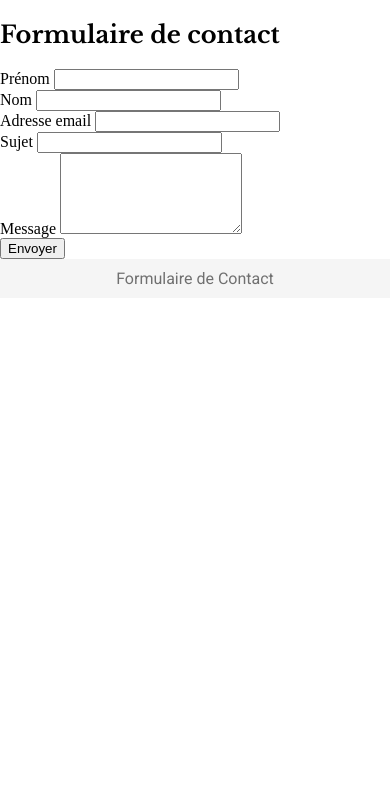
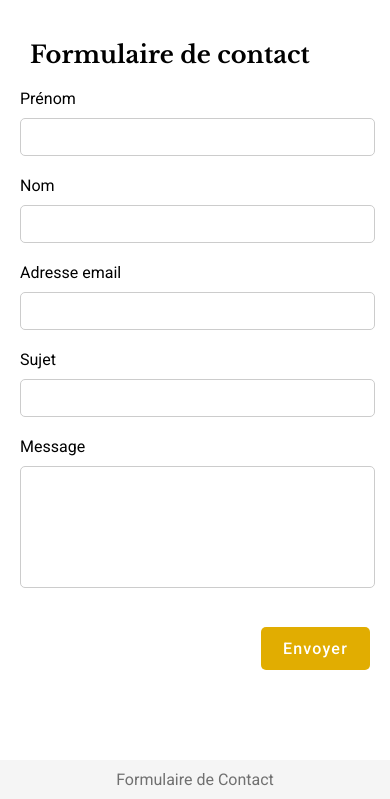
Before and after one commit to nicolascastagna/Blog_PHP, a PHP site: template templates/contact.twig in a window 390 px wide. Shown: the part 76-875 px from the top of the page. Before the commit the page ends 361 px from the top, so only its background shows below. Run offline with PHP 8.4, Linux system fonts and the light colour scheme; the template is opened without the code that fills it, so the values that code supplies are empty; some libraries are stand-ins or nearby versions.

Commit message:
add some style css for responsive

```diff
--- a/public/css/style.css
+++ b/public/css/style.css
@@ -18,12 +18,17 @@ h3 {
 
 p,
 a,
-li {
+li,
+.form-label {
     font-family: var(--font-content);
 }
 
 body {
     margin: auto;
+}
+
+section {
+    min-height: 90vh;
 }
 
 .grid-container {
@@ -34,6 +39,10 @@ body {
 img {
     max-width: 100%;
     height: auto;
+}
+
+.title {
+    padding-left: 10px;
 }
 
 /* Header */
@@ -264,6 +298,85 @@ footer {
     padding: 10px;
 }
 
+/* Contact */
+.container-contact {
+    max-width: 100%;
+    padding: 20px;
+}
+
+.container-contact button {
+    float: right;
+}
+
+.input-container {
+    margin-bottom: 20px;
+}
+
+.input-container input,
+.input-container textarea {
+    margin-top: 10px;
+}
+
+.input-container textarea {
+    height: 100px;
+    margin-bottom: 15px;
+    resize: none;
+}
+
+.form-control {
+    width: 95%;
+    padding: 10px;
+    border: 1px solid #ccc;
+    border-radius: 5px;
+    outline: none;
+    font-size: 14px;
+}
+
+.btn {
+    padding: 12px 22px;
+    background-color: var(--primary);
+    color: #fff;
+    border: none;
+    border-radius: 5px;
+    cursor: pointer;
+    transition: background-color 0.3s ease;
+    font-size: 16px;
+    font-family: var(--font-content);
+    font-weight: 500;
+    letter-spacing: 1.2px;
+}
+
+.btn:hover {
+    background-color: var(--secondary);
+}
+
+.container-contact form input[type="text"]:focus,
+.container-contact form input[type="email"]:focus,
+.container-contact form textarea:focus,
+.container-contact form input[type="text"]:hover,
+.container-contact form input[type="email"]:hover,
+.container-contact form textarea:hover {
+    border-color: var(--primary);
+    border-width: 2px;
+    box-shadow: 0 0 5px rgba(var(--primary), 0.5);
+}
+
+@keyframes fadeInUp {
+    from {
+        opacity: 0;
+        transform: translateY(20px);
+    }
+    to {
+        opacity: 1;
+        transform: translateY(0);
+    }
+}
+
+.input-container,
+.btn {
+    animation: fadeInUp 0.5s ease-in-out;
+}
+
 /* Error */
 .error {
     text-align: center;
--- a/templates/admin.twig
+++ b/templates/admin.twig
@@ -2,7 +2,7 @@
 {% block title %}Administration
 {% endblock %}
 {% block content %}
-	<h2>Listes de commentaires en attente de validation</h2>
+	<h2 class="title">Listes de commentaires en attente de validation</h2>
 	<div class="containers-comments">
 		<div class="card-comment">
 			{% if comments is empty %}
--- a/templates/contact.twig
+++ b/templates/contact.twig
@@ -2,34 +2,35 @@
 {% block title %}Contact
 {% endblock %}
 {% block content %}
-	<h1>Formulaire de contact</h1>
+	<div class="container-contact">
+		<h2 class="title">Formulaire de contact</h2>
 		{% if success %}
 			<div class="success">
 				{{ success }}
 			</div>
 		{% endif %}
 		<form action="/contact" method="post">
-		<div class="mb-3">
+			<div class="input-container">
 				<label for="firstName" class="form-label">Prénom</label>
 				<input type="text" class="form-control" id="firstName" name="firstName" required>
 			</div>
-		<div class="mb-3">
+			<div class="input-container">
 				<label for="lastName" class="form-label">Nom</label>
 				<input type="text" class="form-control" id="lastName" name="lastName" required>
 			</div>
-		<div class="mb-3">
+			<div class="input-container">
 				<label for="email" class="form-label">Adresse email</label>
 				<input type="email" class="form-control" id="email" name="email" required>
 			</div>
-		<div class="mb-3">
+			<div class="input-container">
 				<label for="subject" class="form-label">Sujet</label>
 				<input type="text" class="form-control" id="subject" name="subject" required>
 			</div>
-		<div class="mb-3">
+			<div class="input-container">
 				<label for="body" class="form-label">Message</label>
-			<textarea class="form-control" id="body" name="body" rows="5" required></textarea>
+				<textarea class="form-control" id="body" name="body" required></textarea>
 			</div>
 			<button type="submit" class="btn btn-primary">Envoyer</button>
 		</form>
-
+	</div>
 {% endblock %}
--- a/templates/post_add.twig
+++ b/templates/post_add.twig
@@ -2,6 +2,7 @@
 {% block title %}Ajouter un nouvel article
 {% endblock %}
 {% block content %}
+	<h2 class="title">Ajouter un article</h2>
 	<form action="/blog/ajout-article" method="post" enctype="multipart/form-data">
 		<label for="title">Titre :</label>
 		<input type="text" id="title" name="title" required>
--- a/templates/post_update.twig
+++ b/templates/post_update.twig
@@ -3,6 +3,7 @@
 {% endblock %}
 {% block content %}
 	<div class="container-posts">
+		<h2 class="title">Modification de l'article</h2>
 		<div class="card-post">
 			<form method="post" enctype="multipart/form-data">
 				<div class="card-header">
```
Also changed, not shown: other parts of public/css/style.css (+45 -7 lines), templates/blogpage.twig (+4 -3 lines), templates/homepage.twig (+5 -3 lines), templates/post.twig (+6 -4 lines), templates/post_delete.twig (+4 -6 lines), public/assets/icons/CV.png (added). Lines whose indentation alone changed are shown as unchanged.
